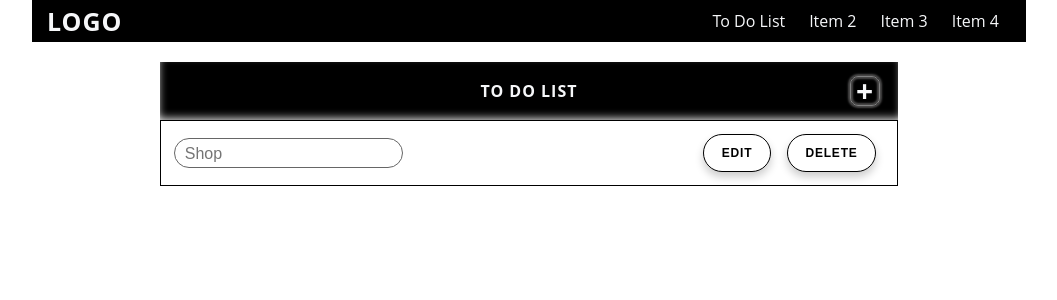
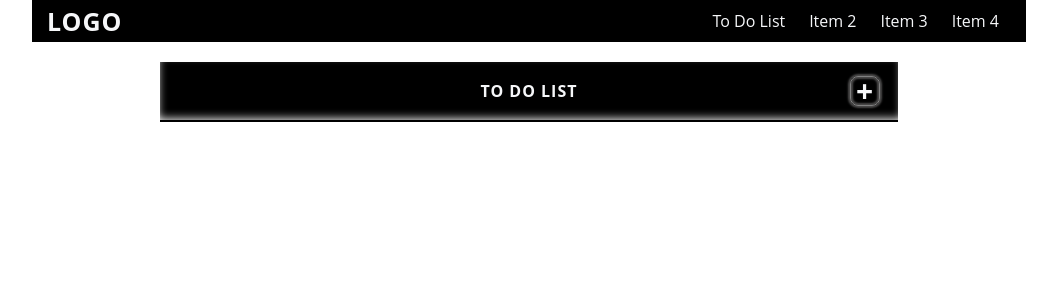
Before and after one commit to savus/ProjectsRepractice, a React (Vite) app: page / in a window 1280 px wide. Shown: the top 300 px of the page, without its empty margins (111-1168 px from the left). Built offline with nearby package versions, Linux system fonts and the light colour scheme; data requests are answered from the project's data file.

Commit message:
create api.ts and hook up get, patch, and delete methods for list items. create get fetch request in App.tsx, and connect edit button and delete button for List Item Component with patch and delete fetch requests.

```diff
--- a/db.json
+++ b/db.json
@@ -1,6 +1,3 @@
 {
-  "ListItems": [
-    { "id": 0, "content": "Thing to do." },
-    { "id": 1, "content": "Thing to do 2." }
-  ]
+  "ListItems": []
 }
--- a/src/App.tsx
+++ b/src/App.tsx
@@ -5,16 +5,42 @@ import { ToDoList } from "./components/ToDoList";
 import "./css/base.css";
 import "./css/theme.css";
 import "./css/responsive.css";
+import { useEffect, useState } from "react";
+import { TListItem } from "./types";
+import { Requests } from "./api";
 
 const useReact = true;
 
 function App() {
+  const [allListItems, setAllListItems] = useState<TListItem[]>([]);
+
+  const fetchData = () => {
+    return Requests.getAllListItems().then(setAllListItems);
+  };
+
+  const updateListItem = (itemID: number, input: string) => {
+    return Requests.updateListItem(itemID, { content: input }).then(fetchData);
+  };
+
+  const deleteListItem = (itemID: number) => {
+    return Requests.deleteListItem(itemID).then(fetchData);
+  };
+
+  useEffect(() => {
+    fetchData();
+  }, []);
+
   return (
     <>
       <MainSectionLayout>
         <MainHeader useReact={useReact} />
         <ScreenLayout id={"to-do"}>
-          <ToDoList useReact={useReact} />
+          <ToDoList
+            useReact={useReact}
+            itemsList={allListItems}
+            updateListItem={updateListItem}
+            deleteListItem={deleteListItem}
+          />
         </ScreenLayout>
       </MainSectionLayout>
     </>
--- /dev/null
+++ b/src/api.ts
@@ -0,0 +1,20 @@
+import { TListItem } from "./types";
+
+const BASE_URL = "http://localhost:3000";
+
+export const Requests = {
+  getAllListItems: (): Promise<TListItem[]> =>
+    fetch(`${BASE_URL}/ListItems`).then((response) => response.json()),
+
+  updateListItem: (id: number, body: Partial<TListItem>) =>
+    fetch(`${BASE_URL}/ListItems/${id}`, {
+      method: "PATCH",
+      body: JSON.stringify(body),
+      headers: { "Content-Type": "application/json" },
+    }).then((response) => response.json()),
+
+  deleteListItem: (id: number) =>
+    fetch(`${BASE_URL}/ListItems/${id}`, {
+      method: "DELETE",
+    }).then((response) => response.json()),
+};
--- /dev/null
+++ b/src/components/ListItemComponent.tsx
@@ -0,0 +1,54 @@
+import { useState } from "react";
+import { TListItem } from "../types";
+
+export const ListItemComponent = ({
+  item: { id, content },
+  updateListItem,
+  deleteListItem,
+}: {
+  item: TListItem;
+  updateListItem: (id: number, input: string) => Promise<unknown>;
+  deleteListItem: (id: number) => Promise<unknown>;
+}) => {
+  const [editModeState, setEditModeState] = useState<"edit-mode" | "">("");
+  const [itemInputState, setItemInputState] = useState(content);
+  return (
+    <li className={`list-item flex-centered ${editModeState}`}>
+      <div className="item-content">{content}</div>
+      <div className="item-input-container input-primary">
+        <input
+          type="text"
+          className="item-input"
+          placeholder={itemInputState}
+          value={itemInputState}
+          onChange={(e) => setItemInputState(e.target.value)}
+        />
+      </div>
+      <div className="btn-group">
+        <button
+          className="edit-button btn btn-primary"
+          data-tooltip="Click to edit"
+          onClick={() => {
+            if (editModeState === "") {
+              setEditModeState("edit-mode");
+            } else {
+              setEditModeState("");
+              updateListItem(id, itemInputState);
+            }
+          }}
+        >
+          Edit
+        </button>
+        <button
+          className="delete-button btn btn-primary"
+          data-tooltip="Click to delete"
+          onClick={() => {
+            deleteListItem(id);
+          }}
+        >
+          Delete
+        </button>
+      </div>
+    </li>
+  );
+};
--- a/src/components/ToDoList.tsx
+++ b/src/components/ToDoList.tsx
@@ -1,12 +1,19 @@
 import { Component } from "react";
 import "../css/to-do-list.css";
+import { TListItem } from "../types";
+import { ListItemComponent } from "./ListItemComponent";
 
 type State = {
   itemFormActiveState: "active" | "";
   toolTipText: "Add new item" | "Close";
 };
 
-export class ToDoList extends Component<{ useReact: boolean }> {
+export class ToDoList extends Component<{
+  useReact: boolean;
+  itemsList: TListItem[];
+  updateListItem: (id: number, input: string) => Promise<unknown>;
+  deleteListItem: (id: number) => Promise<unknown>;
+}> {
   state: State = {
     itemFormActiveState: "",
     toolTipText: "Add new item",
@@ -14,14 +21,14 @@ export class ToDoList extends Component<{ useReact: boolean }> {
 
   render() {
     const { itemFormActiveState, toolTipText } = this.state;
-    const { useReact } = this.props;
+    const { useReact, itemsList, updateListItem, deleteListItem } = this.props;
     return (
       <>
         <div id="to-do-list" className="container-md">
           <header id="to-do-header" className="header-primary flex-centered">
             <div className="title">To Do List</div>
             <div
-              className="add-item-button tooltip-above"
+              className="add-item-button"
               data-tooltip={`${toolTipText}`}
               onClick={() => {
                 if (useReact) {
@@ -62,30 +69,14 @@ export class ToDoList extends Component<{ useReact: boolean }> {
           </header>
           <div id="to-do-body">
             <ul id="list-container" className="ul-defaults-none">
-              <li className="list-item edit-mode flex-centered">
-                <div className="item-content">Shop</div>
-                <div className="item-input-container input-primary">
-                  <input
-                    type="text"
-                    className="item-input"
-                    placeholder="Shop"
-                  />
-                </div>
-                <div className="btn-group">
-                  <button
-                    className="edit-button btn btn-primary tooltip-above"
-                    data-tooltip="Click to edit"
-                  >
-                    Edit
-                  </button>
-                  <button
-                    className="delete-button btn btn-primary tooltip-below"
-                    data-tooltip="Click to delete"
-                  >
-                    Delete
-                  </button>
-                </div>
-              </li>
+              {itemsList.map((item) => (
+                <ListItemComponent
+                  key={item.id}
+                  item={item}
+                  updateListItem={updateListItem}
+                  deleteListItem={deleteListItem}
+                />
+              ))}
             </ul>
           </div>
         </div>
--- a/src/types.ts
+++ b/src/types.ts
@@ -4,3 +4,8 @@ export type TActiveLinkState =
   | "item 2"
   | "item 3"
   | "item 4";
+
+export type TListItem = {
+  id: number;
+  content: string;
+};
```
